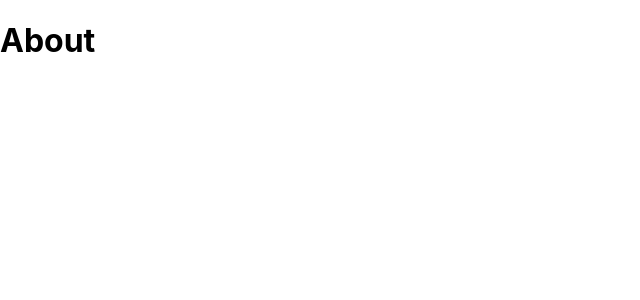
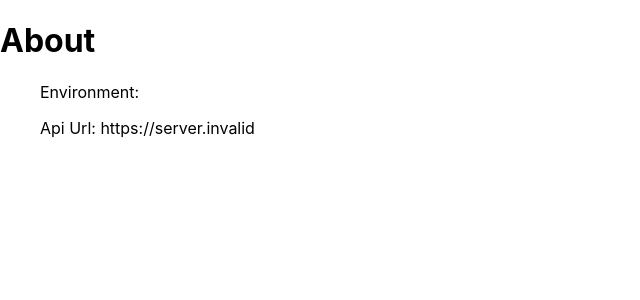
Before and after one commit to JohnJasonFisher/next_greg, a Next.js app: page /about in a window 1280 px wide. Shown: the top 300 px of the page, without its empty margins (0-640 px from the left). Built offline with nearby package versions, Linux system fonts and the light colour scheme; no server answers.

Commit message:
adds env.local logic and instructions

```diff
--- a/pages/about.js
+++ b/pages/about.js
@@ -2,6 +2,8 @@ export default function About() {
     return (
     <div className="About">
         <h1>About</h1>
+        <ul>Environment: {process.env.NEXT_PUBLIC_ENV}</ul>
+        <ul>Api Url: {process.env.NEXT_PUBLIC_API_URL}</ul>
     </div>
   )
 }
```
Also changed, not shown: pages/users/index.js (+12 -10 lines), 1 other file (tests, documents, lock files or other folders).
